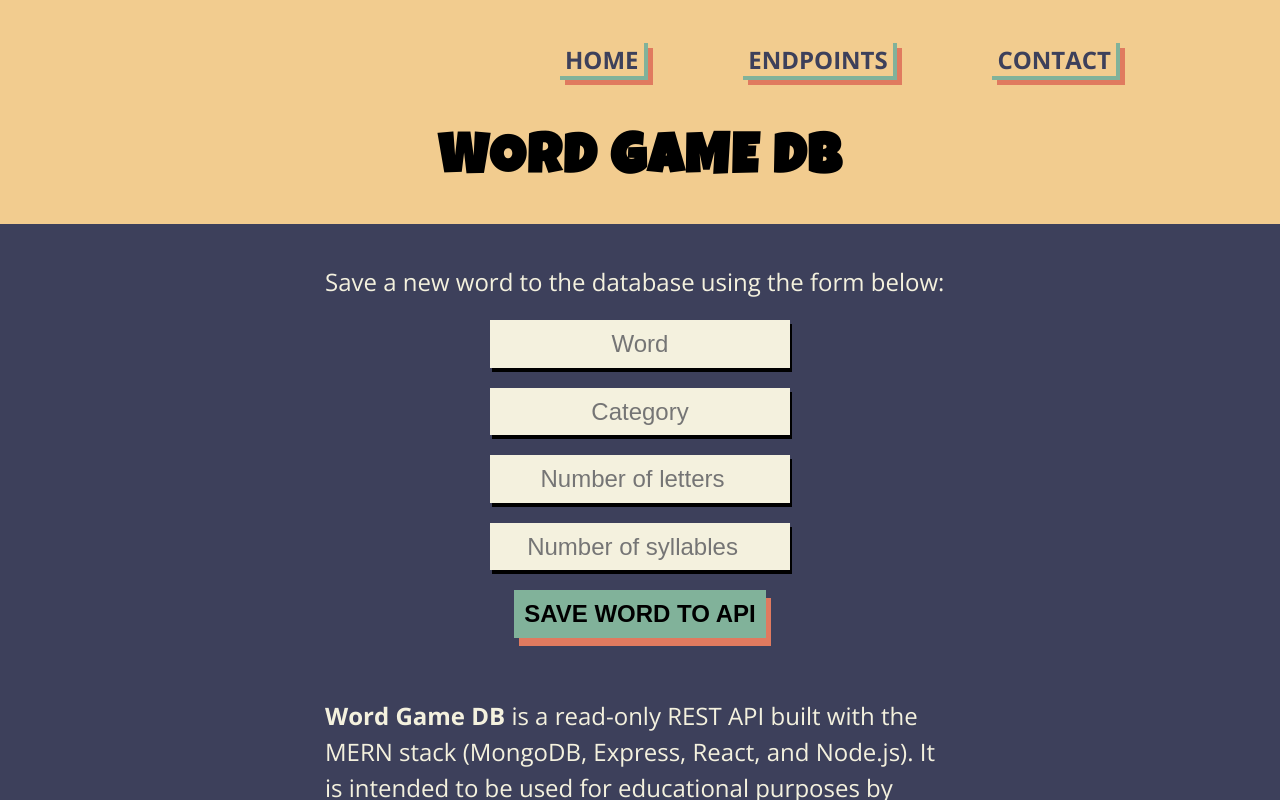
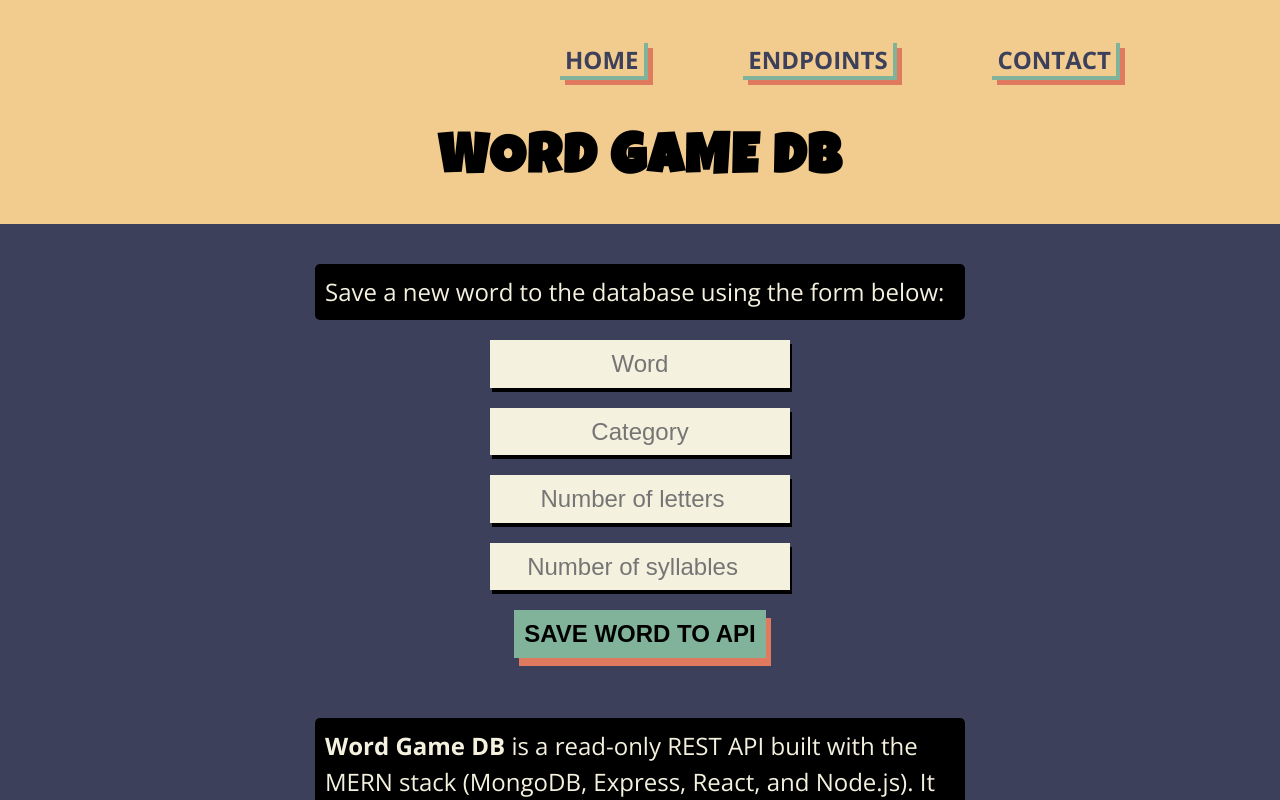
Before and after one commit to LucasSilbernagel/wordGameDB, a React (Create React App) app in the folder client/: page / in a window 1280 px wide. Shown: the top 800 px of the page. Built offline with nearby package versions, Linux system fonts and the light colour scheme.

Commit message:
updated paragraph styles

```diff
--- a/client/src/components/Endpoints/Endpoints.styled.js
+++ b/client/src/components/Endpoints/Endpoints.styled.js
@@ -14,6 +14,12 @@ export const StyledEndpoints = styled.section`
     margin-top: 25px;
     overflow-y: scroll;
     background: #272822;
+    p {
+      background: unset;
+      padding: unset;
+      border-radius: unset;
+      text-align: center;
+    }
     .string {
     color: #FD971F;
     }
--- a/client/src/components/Footer/Footer.styled.js
+++ b/client/src/components/Footer/Footer.styled.js
@@ -3,6 +3,9 @@ import styled from 'styled-components';
 export const StyledFooter = styled.footer`
   padding: 20px 0px;
   p {
+    background: unset;
+    padding: unset;
+    border-radius: unset;
     text-transform: uppercase;
     text-align: center;
     font-size: 1.1rem;
--- a/client/src/globalStyles.js
+++ b/client/src/globalStyles.js
@@ -34,7 +34,9 @@ li {
 }
 
 p {
-  padding: 0px 10px;
+  background: ${({ theme }) => theme.secondaryDark};
+  padding: 10px;
+  border-radius: 5px;
   font-size: 1.4rem;
   margin: 20px auto;
   max-width: 650px;
```
Also changed, not shown: 1 other file (tests, documents, lock files or other folders).
